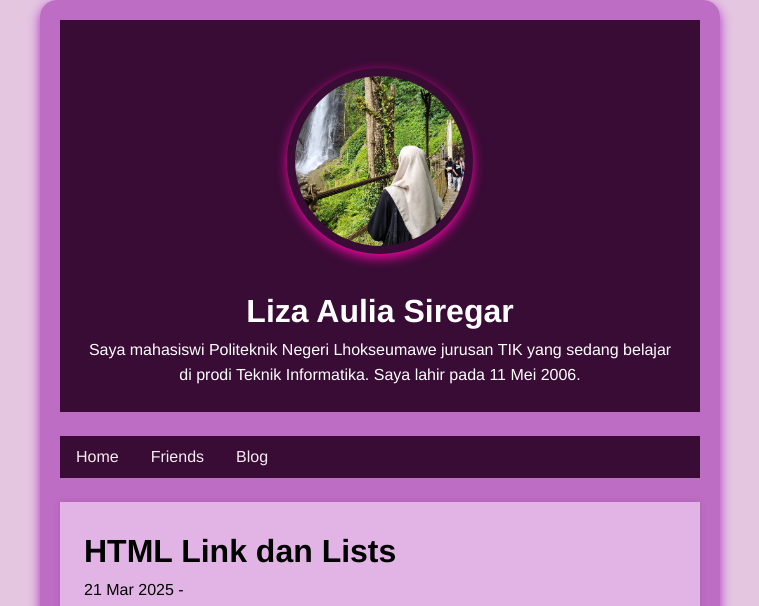
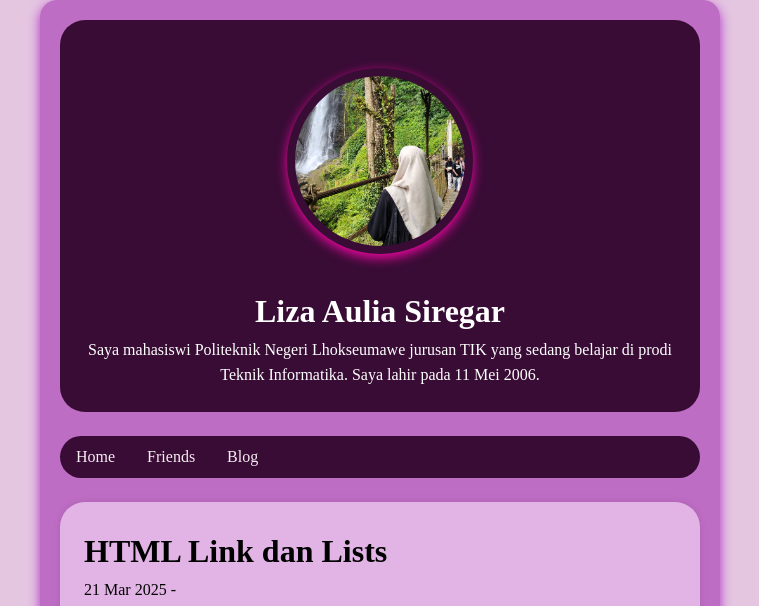
Before and after one commit to lizaauliasiregar/lizaauliasiregar.github.io, a Jekyll site: the page built from _posts/2025-03-21-html-link-dan-list.md, in a window 1280 px wide. Shown: the top 606 px of the page, without its empty margins (260-1019 px from the left). Built offline with Jekyll 4.4.1, drawn with Linux system fonts in a browser that asks for light colours.

Commit message:
Update folder

```diff
--- a/_posts/2025-03-21-html-link-dan-list.md
+++ b/_posts/2025-03-21-html-link-dan-list.md
@@ -5,4 +5,4 @@
 
 Penjelasan tentang link dan list pada HTML.
 
-![HTML_Link_dan_Listet](/assets/images/RANDOM.jpg)
+![HTML_Link_dan_Listet](/assets/images/WALPA.jpg)
--- a/_sass/main.scss
+++ b/_sass/main.scss
@@ -1,6 +1,6 @@
 $primary-color: #380c35;
 $secondary-color: #e694ee;
-$font-stack: Helvetica, sans-serif;
+$font-stack: Microsoft YaHei UI;
 
 body,
 h1,
@@ -15,12 +15,12 @@
 }
 
 header {
-    text-align: center; padding: 24px; color: white;
+    text-align: center; padding: 24px; color: white; border-radius: 25px;
     background-color: $primary-color;
 }
 
 main {
-    padding: 24px; margin-top: 24px;
+    padding: 24px; margin-top: 24px; border-radius: 25px;
     box-shadow: 0 0 8px rgba(0, 0, 0, 0.1);
     background-color: #ebc5eed0;
 }
@@ -37,14 +37,15 @@
 
 nav {
     margin: 24px 0;
+
     ul {
-        list-style-type: none; margin: 0; padding: 0; overflow: hidden;
+        list-style-type: none; margin: 0; padding: 0; overflow: hidden; border-radius: 50px;
         background-color: $primary-color;
     }
     li {
         float: left;
         a {
-            display: block; color: rgb(247, 236, 242); text-align: center; padding: 8px 16px;
+            display: block; color: rgb(247, 236, 242); text-align: center; padding: 8px 16px; border-radius: 50px;
             text-decoration: none;
             &:hover:not(.active) {
                 background-color: $secondary-color;
```
Also changed, not shown: assets/images/IMUT.jpg (deleted), assets/images/WALPA.jpg (added), 3 other files.
